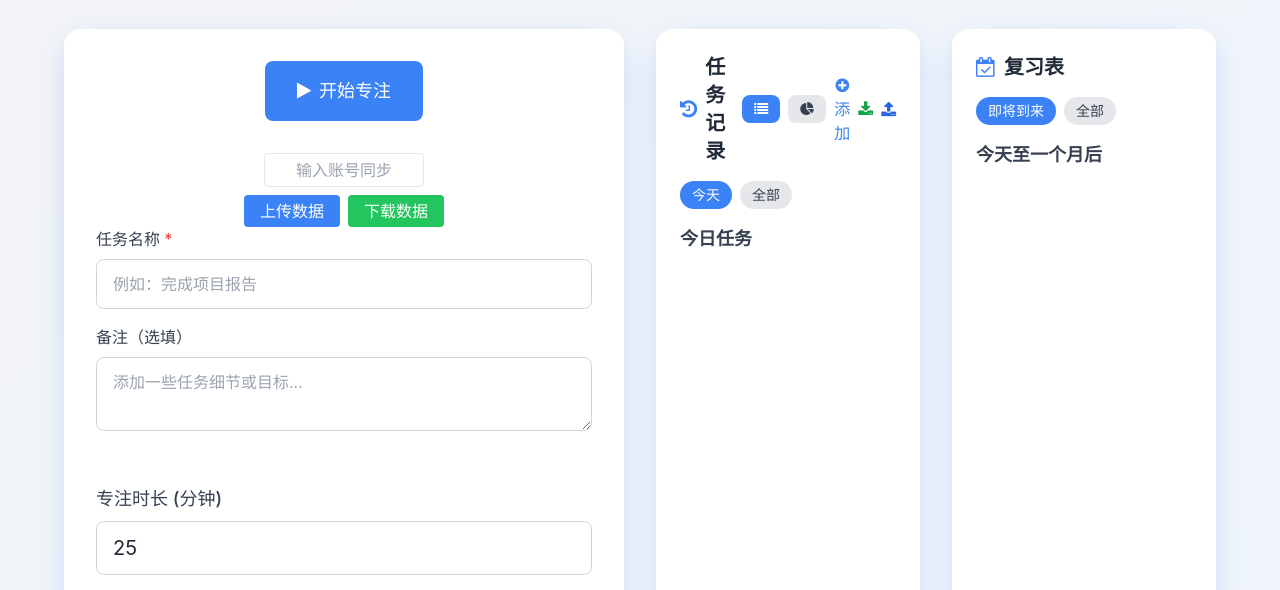
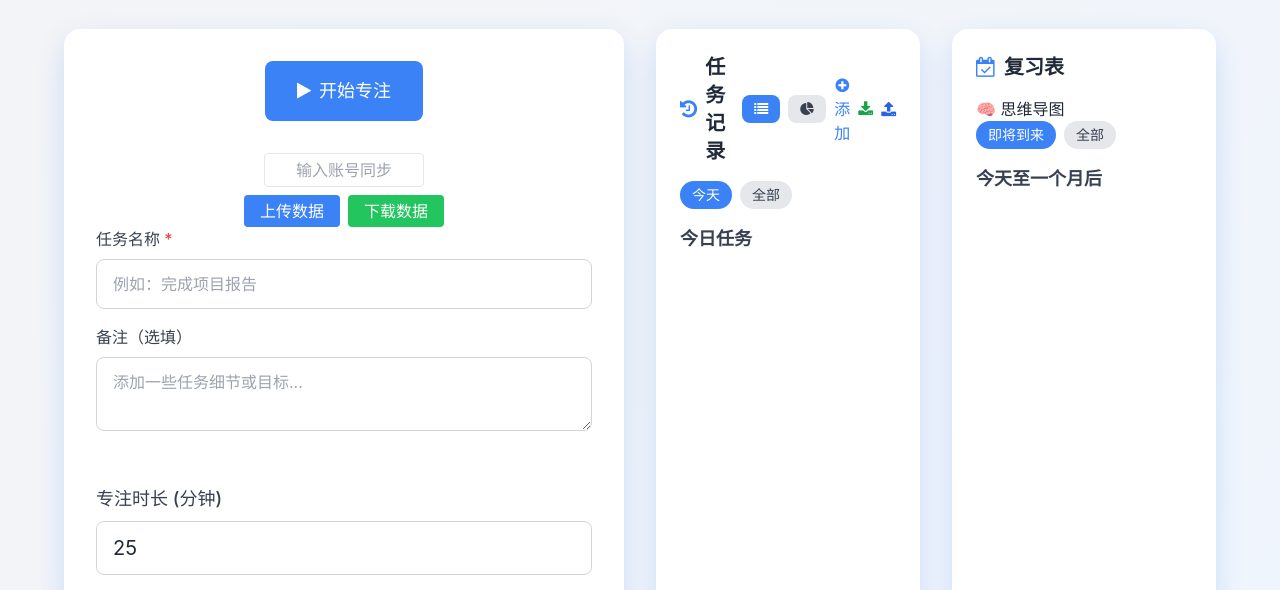
Before and after one commit to Guo-collabhash/privacy, a website: page index.html in a window 1280 px wide. Shown: the part 143-733 px from the top of the page. Drawn offline with nearby package versions, Linux system fonts and the light colour scheme.

Commit message:
Update index.html

```diff
--- a/index.html
+++ b/index.html
@@ -638,6 +638,7 @@
                     <h2 class="text-xl font-bold text-dark mb-4 flex items-center">
                         <i class="fa fa-calendar-check-o text-primary mr-2"></i>复习表
                     </h2>
+                    <a class="btn" href="ack.html">🧠 思维导图</a>
 
                     <div id="review-filters" class="flex mb-4 gap-2 flex-wrap">
                         <button id="upcoming-filter" class="px-3 py-1 rounded-full bg-primary text-white text-sm btn-hover">即将到来</button>
```
